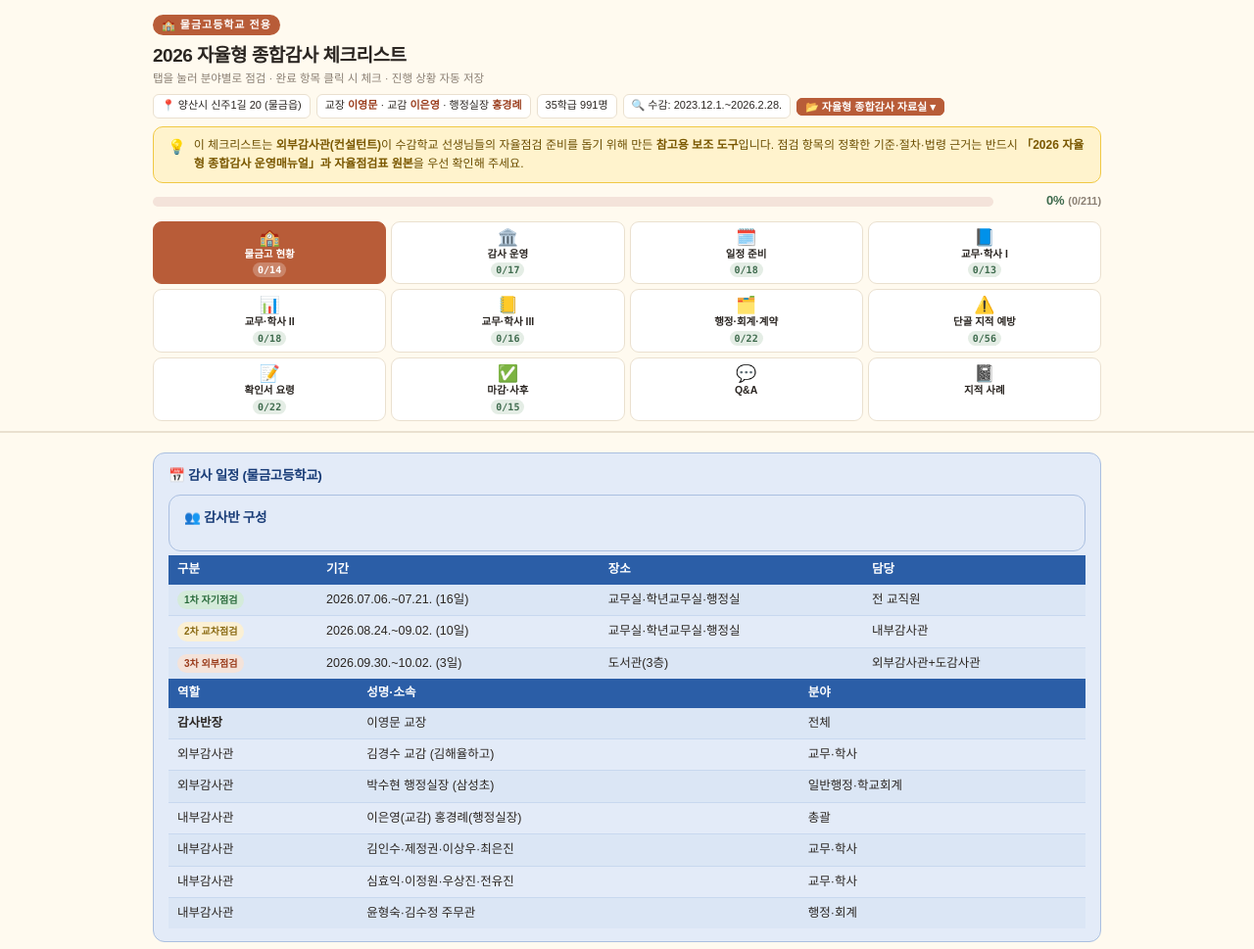
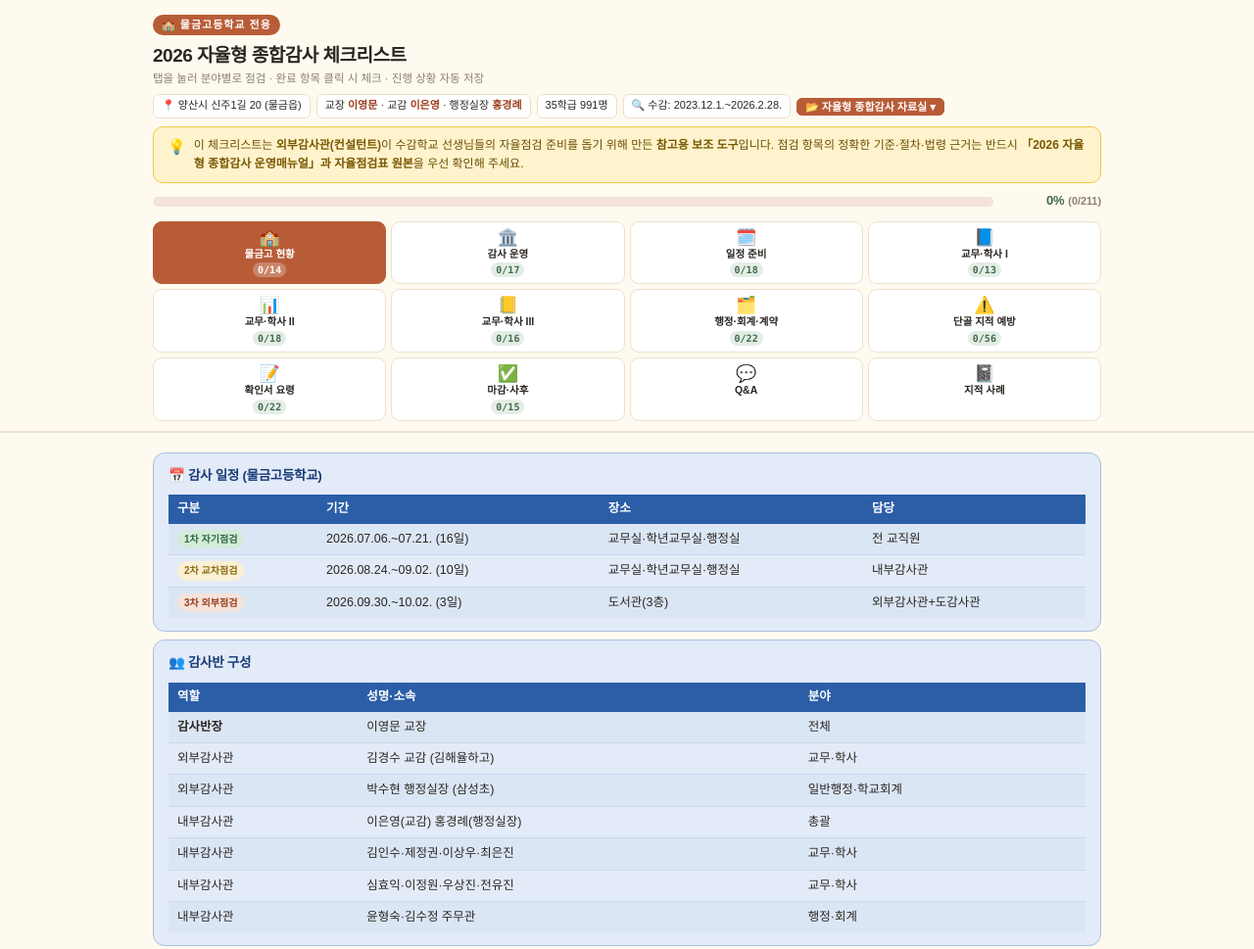
Before and after one commit to 519kkyoungsu/mulgeum-audit-checklist, a plain HTML site: page index.html in a window 1280 px wide. Shown: the top 969 px of the page at 98% size. Drawn offline with Linux system fonts and the light colour scheme.

Commit message:
Update index.html

```diff
--- a/index.html
+++ b/index.html
@@ -546,6 +546,7 @@ const DATA = [
         <td>2026.08.24.~09.02. (10일)</td><td>교무실·학년교무실·행정실</td><td>내부감사관</td></tr>
       <tr><td><span class="phase-badge phase-3">3차 외부점검</span></td>
         <td>2026.09.30.~10.02. (3일)</td><td>도서관(3층)</td><td>외부감사관+도감사관</td></tr>
+    </table>
   </div>
   <div class="sched-card" style="margin-top:8px">
     <h3>👥 감사반 구성</h3>
@@ -1350,7 +1351,7 @@ const DATA = [
 
 /* ============ RENDER ============ */
 const STORAGE_KEY = "mulgeum_AuditChecklist:v1";
-const QNA_LOCK_PW = "9910"; // Q&A 탭 열람 비밀번호 (물금고 선생님 전용) — 필요 시 변경하세요
+const QNA_LOCK_PW = "1701"; // Q&A 탭 열람 비밀번호 (물금고 선생님 전용) — 필요 시 변경하세요
 let qnaUnlocked = false; // 새로고침 시 false로 초기화 (메모리 변수 — 세션 동안만 유지)
 let checked = new Set();
 let activeTab = DATA[0].id;
@@ -1554,10 +1555,9 @@ load();
 
 /* ===== Q&A 모듈 ===== */
 (function(){
-  // ⚠️ 아래 URL을 물금고용 Google Apps Script 웹앱 배포 URL로 교체하세요.
-  // (제공해주신 스프레드시트: https://docs.google.com/spreadsheets/d/1WRHNnohdFRtq5ktp87HuM8kaRVEWNBxNpQzNYFmJRWE/edit
-  //  이 시트에 Apps Script 코드를 붙여넣고 "웹 앱"으로 배포하면 발급되는 실행 URL을 아래에 넣어주세요.)
-  const QNA_API_URL = "https://script.google.com/macros/s/AKfycbw3PJpOAKwDedkuPeTmssa8NqnpQEv2gd7wYKJtzRY1eMOTcPQX7sjlmBUkCeqSb8Xl/exec";
+  // 연결 대상 스프레드시트: https://docs.google.com/spreadsheets/d/1WRHNnohdFRtq5ktp87HuM8kaRVEWNBxNpQzNYFmJRWE/edit
+  // 물금고 Apps Script 웹앱 배포 URL
+  const QNA_API_URL = "https://script.google.com/macros/s/AKfycbwSQ9nJNI_ZAClofYjyJ9WZFxCQSxZlPwVLC0PhF7BXHJO3lp2yit6KxjnN8_8DST4e/exec";
 
   const CATEGORIES = ["전체","제도·일정","교무·학사","행정·회계","복무·인사","확인서·서식","자료실·시스템","기타"];
   let qnaItems = [];
```
